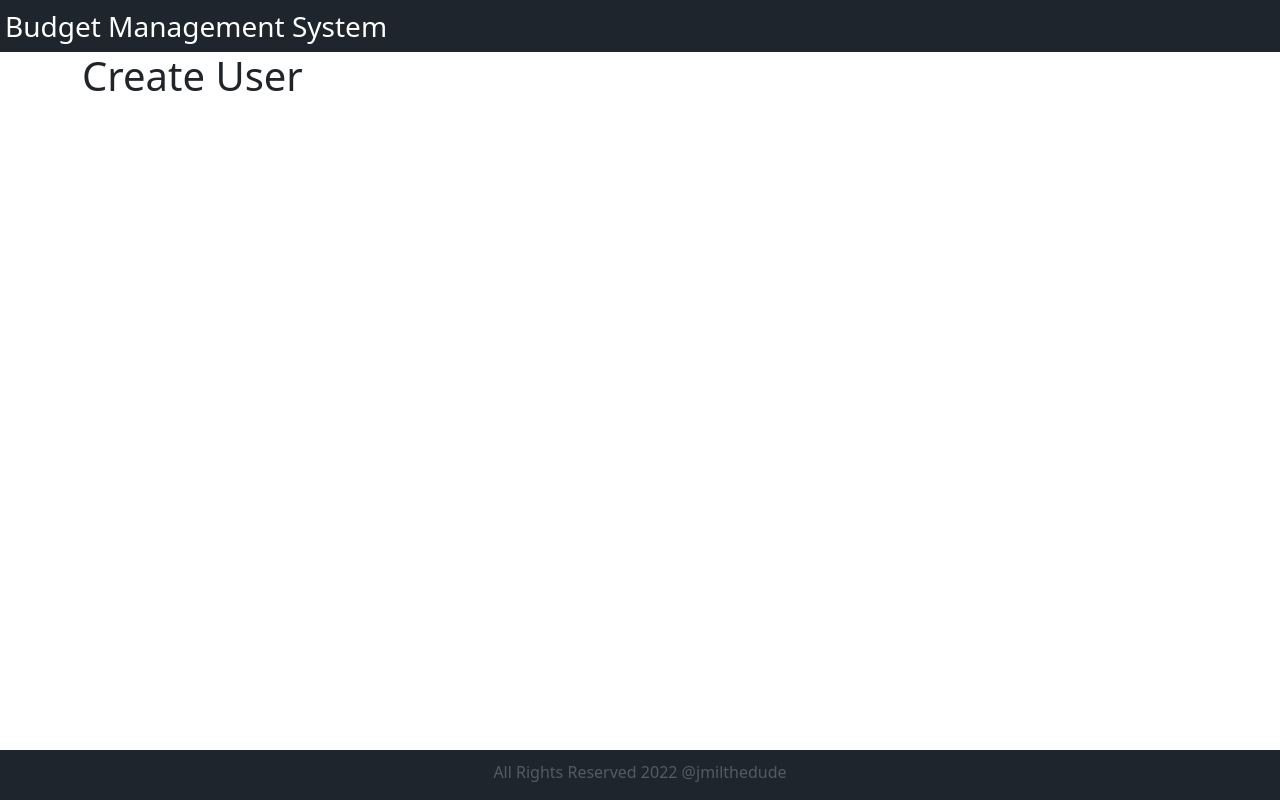
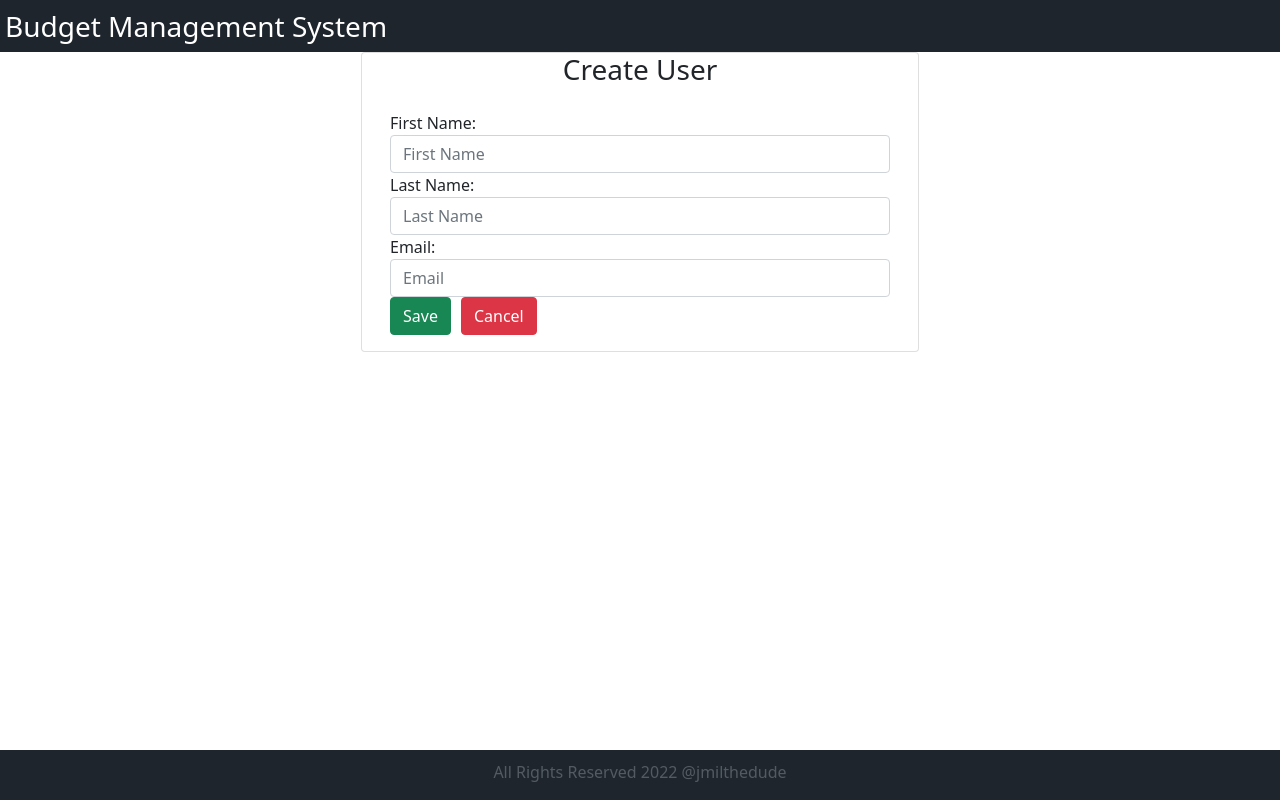
Before and after one commit to jmilthedude/BMS, a React (Create React App) app in the folder bms-react/: page / in a window 1280 px wide. Both pictures are taken after a click on the button "Create User". Built offline with nearby package versions, Linux system fonts and the light colour scheme; no server answers.

Commit message:
finish create user feature

```diff
--- a/bms-react/src/components/CreateUserComponent.jsx
+++ b/bms-react/src/components/CreateUserComponent.jsx
@@ -1,13 +1,69 @@
-import React, {Component} from 'react';
+import React, {useEffect, useState} from 'react';
+import {useNavigate} from "react-router-dom";
+import UserService from "../services/UserService";
 
-class CreateUserComponent extends Component {
-    render() {
-        return (
-            <div>
-                <h1>Create User</h1>
+const CreateUserComponent = () => {
+    const navigate = useNavigate();
+
+    const [firstName, setFirstName] = useState('');
+    const [lastName, setLastName] = useState('');
+    const [emailId, setEmailId] = useState('');
+
+    useEffect(() => {
+
+    }, []);
+
+    function onChangeFirstName (event) {
+        setFirstName(event.target.value);
+    }
+    function onChangeLastName (event) {
+        setLastName(event.target.value);
+    }
+    function onChangeEmailId (event) {
+        setEmailId(event.target.value);
+    }
+    function saveUser(e) {
+        e.preventDefault();
+        let user = {firstName, lastName, emailId}
+        let userJson = JSON.stringify(user);
+        UserService.saveUser(user).then(navigate('/users'));
+
+    }
+    function cancel() {
+        navigate('/users');
+    }
+
+
+    return (
+        <div>
+            <div className={"container"}>
+                <div className={"row"}>
+                    <div className={"card col-md-6 offset-md-3"}>
+                        <h3 className={"text-center"}>Create User</h3>
+                        <div className={"card-body"}>
+                            <form>
+                                <div className={"form-group"}>
+                                    <label>First Name:</label>
+                                    <input className={"form-control"} placeholder={"First Name"} name={"firstName"}
+                                        value={firstName} onChange={onChangeFirstName}/>
+                                    <label>Last Name:</label>
+                                    <input className={"form-control"} placeholder={"Last Name"} name={"lastName"}
+                                           value={lastName} onChange={onChangeLastName}/>
+                                    <label>Email:</label>
+                                    <input className={"form-control"} placeholder={"Email"} name={"emailId"}
+                                           value={emailId} onChange={onChangeEmailId}/>
+
+                                </div>
+                                <button className={"btn btn-success"} onClick={saveUser}>Save</button>
+                                <button className={"btn btn-danger"} onClick={cancel} style={{marginLeft: "10px"}}>Cancel</button>
+                            </form>
+                        </div>
+                    </div>
+                </div>
             </div>
-        );
-    }
+        </div>
+    );
+
 }
 
 export default CreateUserComponent;
--- a/bms-react/src/components/ListUserComponent.jsx
+++ b/bms-react/src/components/ListUserComponent.jsx
@@ -3,7 +3,7 @@ import UserService from "../services/UserService";
 import 'bootstrap/dist/css/bootstrap.css';
 import {useNavigate} from 'react-router-dom';
 
-function ListUserComponent() {
+const ListUserComponent = () => {
     const navigate = useNavigate();
     const [users, setUsers] = useState([]);
 
--- a/bms-react/src/services/UserService.js
+++ b/bms-react/src/services/UserService.js
@@ -6,6 +6,10 @@ class UserService {
     getUsers() {
         return axios.get(USER_API_BASE_URL);
     }
+
+    saveUser(user) {
+        return axios.post(USER_API_BASE_URL, user);
+    }
 }
 
 export default new UserService()
```
Also changed, not shown: 1 other file (tests, documents, lock files or other folders).
